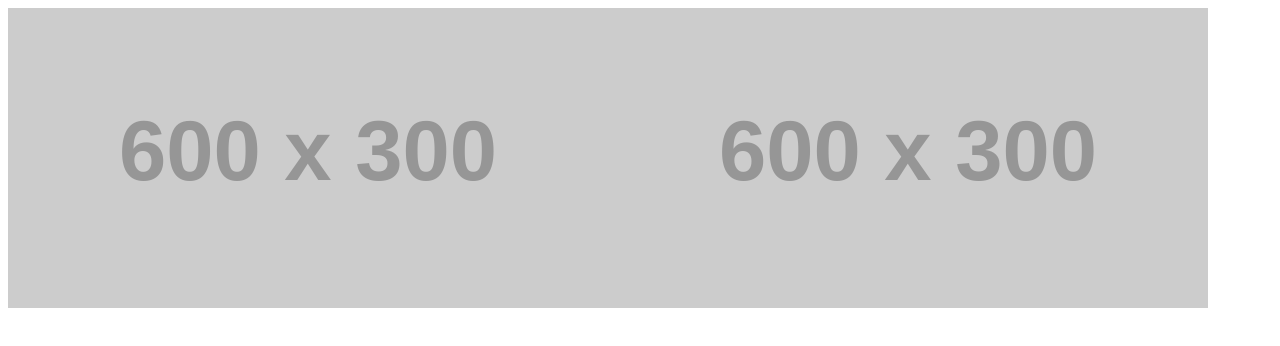
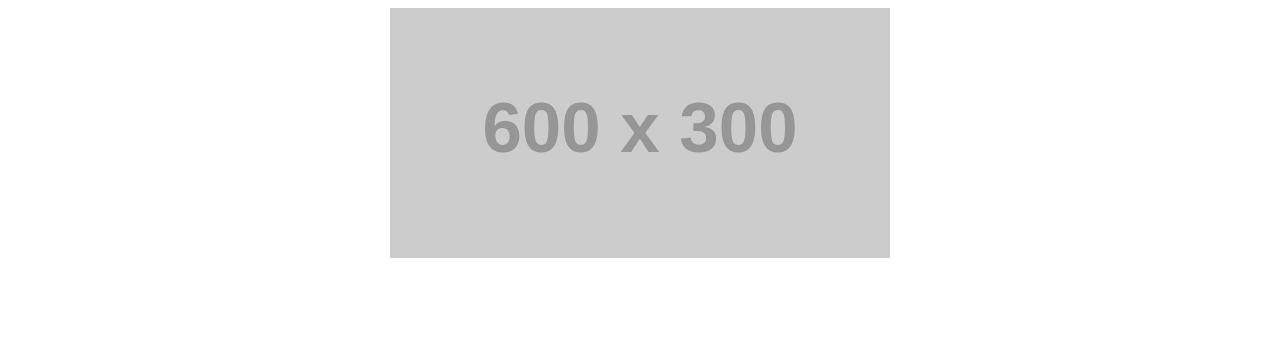
Before and after one commit to EricRochaGoncalves/DEV_Engine_JS_Biblioteca_JS, a plain HTML site: page Public codes/Carrossel JS/index.html in a window 1280 px wide. Drawn offline with Linux system fonts and the light colour scheme; placeholder pictures from the web are drawn by us.

Commit message:
Atualizar o style.css

```diff
--- a/Public codes/Carrossel JS/style.css
+++ b/Public codes/Carrossel JS/style.css
@@ -1,15 +1,20 @@
 .carrossel-container {
-    width: 100%; /* Tornar o carrossel responsivo */
+    width: 100%;
+    max-width: 500px; /* Define um limite para telas grandes */
     overflow: hidden;
     margin: auto;
+    position: relative;
 }
 
 .carrossel {
     display: flex;
+    width: 300%; /* Se tiver 3 imagens, 100% * 3 */
     transition: transform 0.5s ease-in-out;
 }
 
 .carrossel img {
-    width: 100%; /* As imagens ocupam 100% da largura do carrossel */
-    height: auto; /* Manter a altura proporcional */
+    width: 100vw; /* Ocupa toda a largura da viewport */
+    max-width: 500px; /* Garante que não fique maior que o container */
+    height: auto;
+    flex-shrink: 0; /* Impede que as imagens encolham */
 }
```
